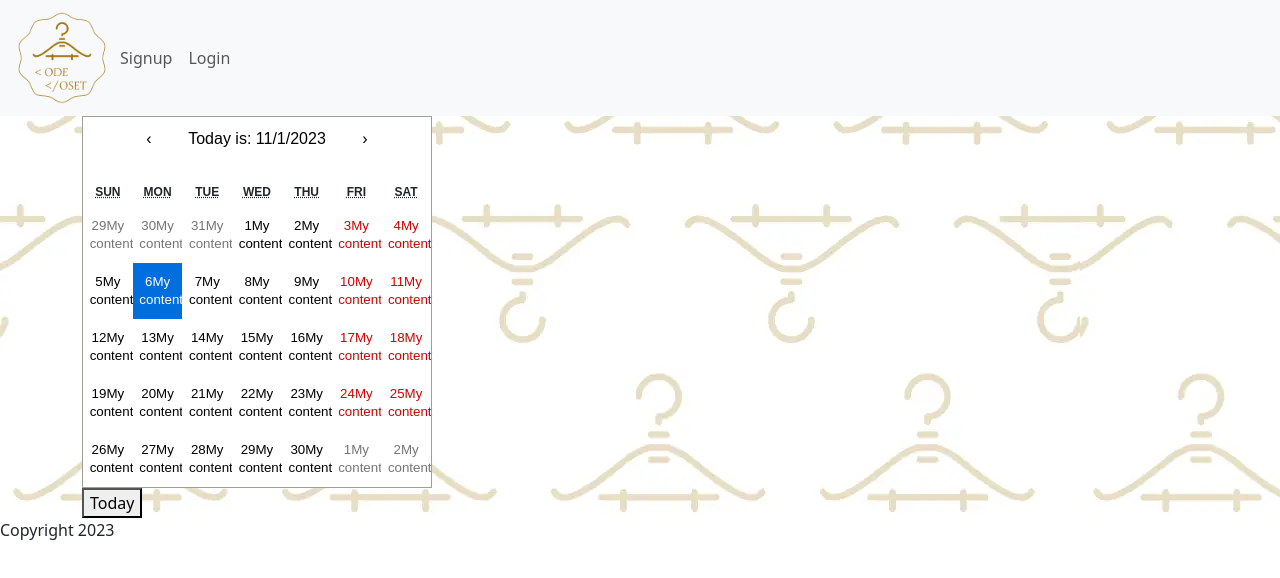
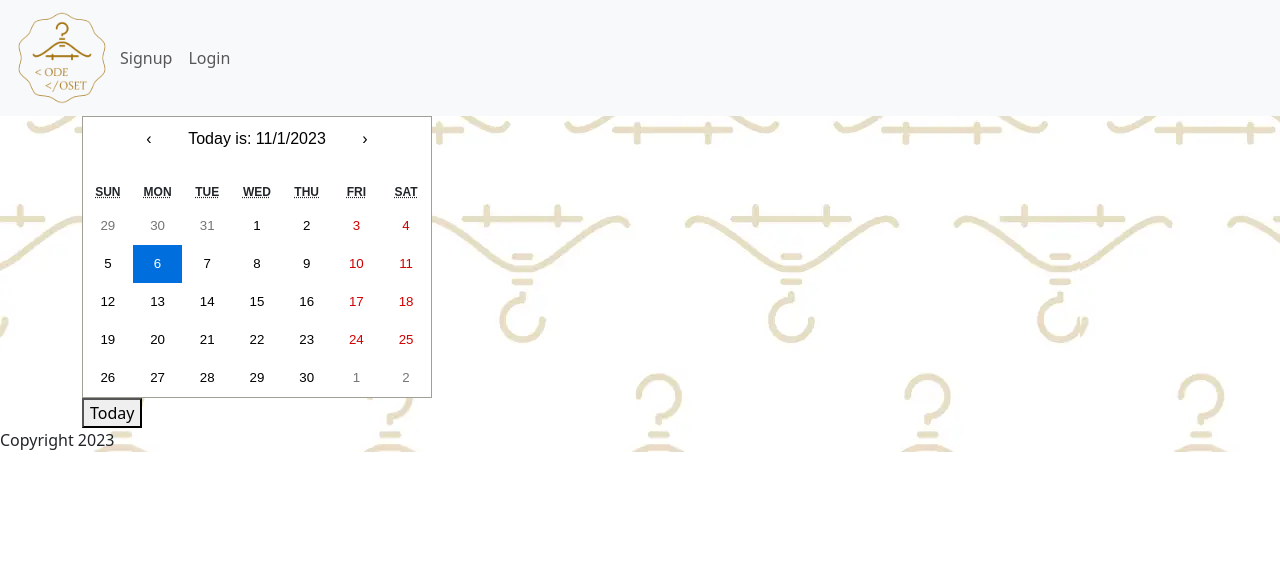
Before and after one commit to adenaeisenberg/outfit-planner, a React (Vite) app: page /calendar in a window 1280 px wide. Shown: the top 578 px of the page. Built offline with nearby package versions, Linux system fonts and the light colour scheme; no server answers; a web font is replaced by a local one.

Commit message:
fixes bracket issue

```diff
--- a/src/ClothingCalendar.jsx
+++ b/src/ClothingCalendar.jsx
@@ -1,4 +1,5 @@
 import { useState, useEffect } from "react";
+import axios from "axios";
 
 import Calendar from "react-calendar";
 import "react-calendar/dist/Calendar.css";
@@ -8,47 +9,21 @@ export function ClothingCalendar() {
   // https://www.youtube.com/watch?v=WutUO81wE90
   const [date, setDate] = useState(new Date());
 
-  const today = new Date();
-  const numberOfDays = 30; // Adjust this number based on how many days you want
-
-  const pastDates = Array.from({ length: numberOfDays }, (_, index) => subDays(today, index + 1));
-  const futureDates = Array.from({ length: numberOfDays }, (_, index) => addDays(today, index));
-
-  const allDates = [...pastDates, today, ...futureDates];
-
-  function tileContent({ date, view }) {
-    // Add class to tiles in month view only
-    if (view === "month") {
-      // Check if a date React-Calendar wants to check is on the list of dates to add class to
-      if (allDates.find((d) => isSameDay(d, date))) {
-        return "My content";
-      }
-    }
-  }
-
-  // function tileContent({ date, view }) {
-  //   // Add class to tiles in month view only
-  //   if (view === "month") {
-  //     // Check if a date React-Calendar wants to check is on the list of dates to add class to
-  //     if (datesToAddContentTo.find((dDate) => date.getDay() === dDate.getDate())) {
-  //       return "My content";
-  //     }
-  //   }
-  // }
-
-  // tileContent={({ outfit, date, view }) => (view === "month" && date.getDay() === 0 ? <p>It's Sunday!</p> : null)} // this is where I need to put the logic about pulling the specific day's outfit
-
   const onChange = (date) => {
     setDate(date);
   };
 
-  // this useEffect fires every time the date changes
   useEffect(() => {
     console.log(date);
+    axios.get("http://localhost:3000/outfits.json").then((response) => {
+      // response.data; // This line doesn't seem to do anything
+      console.log(response);
 
-    // if date ===
+      for (let i = 0; i < response.data.length; i++) {
+        console.log(response.data[i]); // Print each item in the response data array
+      }
+    });
   }, [date]);
-  // query database to see if outfit is saved for this date. if so, render it. (use if statement).
 
   return (
     <>
@@ -61,10 +36,40 @@ export function ClothingCalendar() {
         navigationLabel={({ date, locale }) => `Today is: ${date.toLocaleDateString(locale)}`} // this isn't quite working
         next2Label={false} // user can't click to next year
         prev2Label={false} // user can't click to prev year
-        tileContent={tileContent}
+        // tileContent={tileContent}
       />
       <button>Today</button>
     </>
     // {/* onClick= brings user back to current month */}
   );
 }
+
+// const today = new Date();
+//   const numberOfDays = 30; // Adjust this number based on how many days you want
+
+//   const pastDates = Array.from({ length: numberOfDays }, (_, index) => subDays(today, index + 1));
+//   const futureDates = Array.from({ length: numberOfDays }, (_, index) => addDays(today, index));
+
+//   const allDates = [...pastDates, today, ...futureDates];
+
+//   function tileContent({ date, view }) {
+//     // Add class to tiles in month view only
+//     if (view === "month") {
+//       // Check if a date React-Calendar wants to check is on the list of dates to add class to
+//       if (allDates.find((d) => isSameDay(d, date))) {
+//         return "My content";
+//       }
+//     }
+//   }
+
+//   // function tileContent({ date, view }) {
+//   //   // Add class to tiles in month view only
+//   //   if (view === "month") {
+//   //     // Check if a date React-Calendar wants to check is on the list of dates to add class to
+//   //     if (datesToAddContentTo.find((dDate) => date.getDay() === dDate.getDate())) {
+//   //       return "My content";
+//   //     }
+//   //   }
+//   // }
+
+//   // tileContent={({ outfit, date, view }) => (view === "month" && date.getDay() === 0 ? <p>It's Sunday!</p> : null)} // this is where I need to put the logic about pulling the specific day's outfit
--- a/src/OutfitsIndex.jsx
+++ b/src/OutfitsIndex.jsx
@@ -13,6 +13,8 @@ export function OutfitsIndex(props) {
   };
 
   console.log(props.date); // not sure what this is doing here. We were testing something out- can't remember what-- i think whether date got passed this far
+
+  console.log(props.outfits);
 
   return (
     <div>
```
